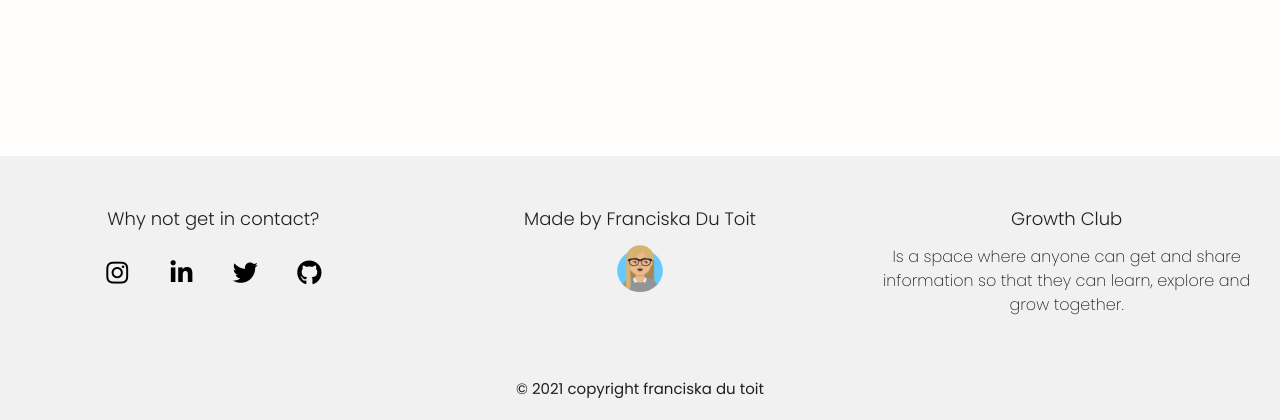
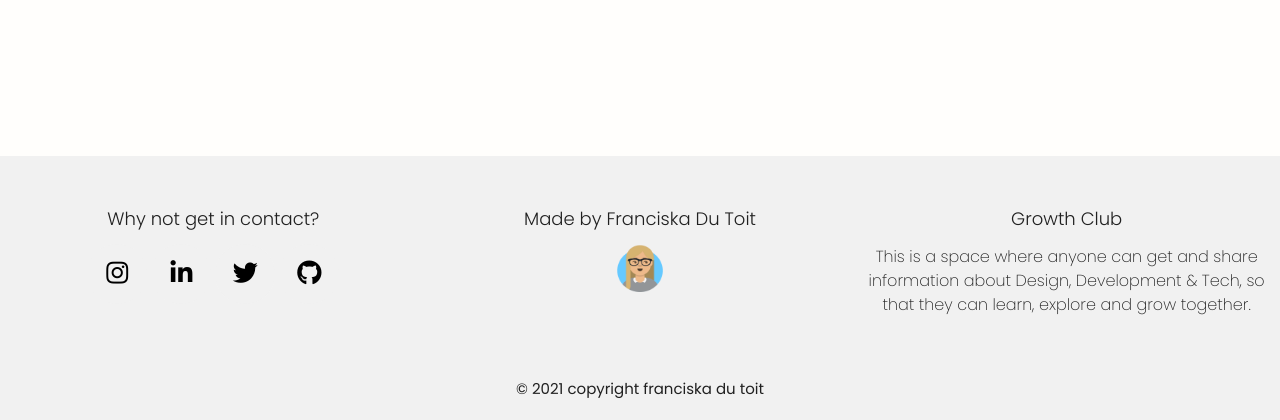
Before and after one commit to Code-Institute-Submissions/the-growth-club, a Flask app: page /add_category in a window 1280 px wide. Shown: the part 843-1263 px from the top of the page. Run offline with Flask 2, Linux system fonts and the light colour scheme; some libraries are stand-ins or nearby versions.

Commit message:
Update Footer paragraph under Growth Club heading

```diff
--- a/templates/base.html
+++ b/templates/base.html
@@ -128,7 +128,7 @@
         </div>
         <div class="col l4 s12 center-align">
           <h4 class="footer-h">Growth Club</h4>
-          <p class="footer-p">Is a space where anyone can get and share information so that they can learn,
+          <p class="footer-p">This is a space where anyone can get and share information about Design, Development & Tech, so that they can learn,
             explore and grow together.</p>
         </div>
       </div>
```
